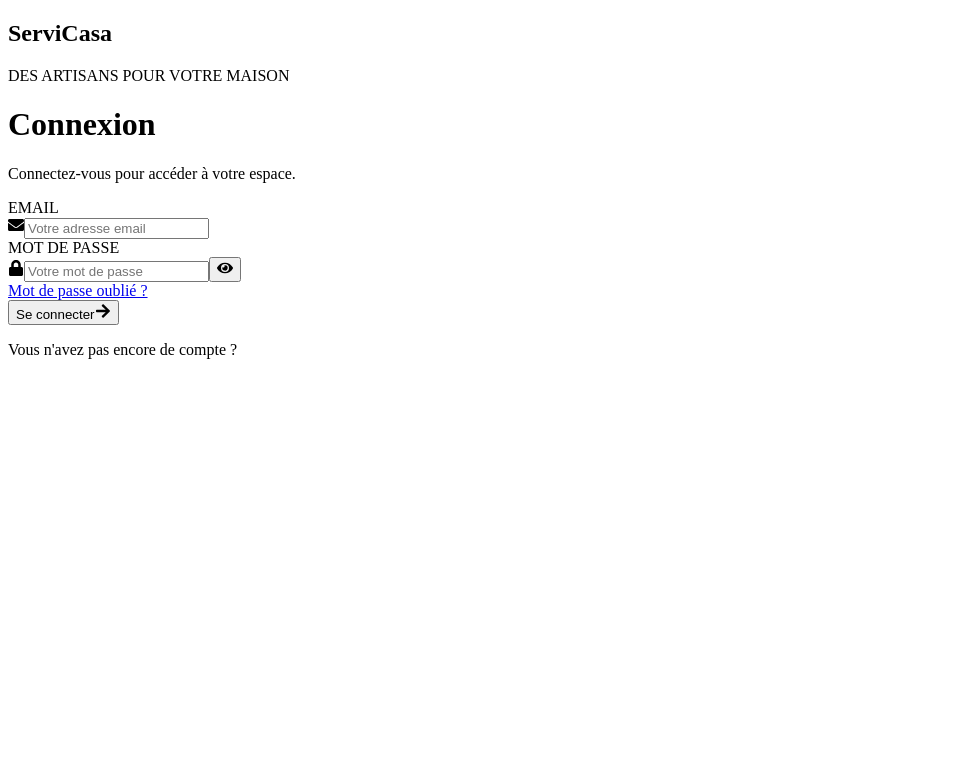
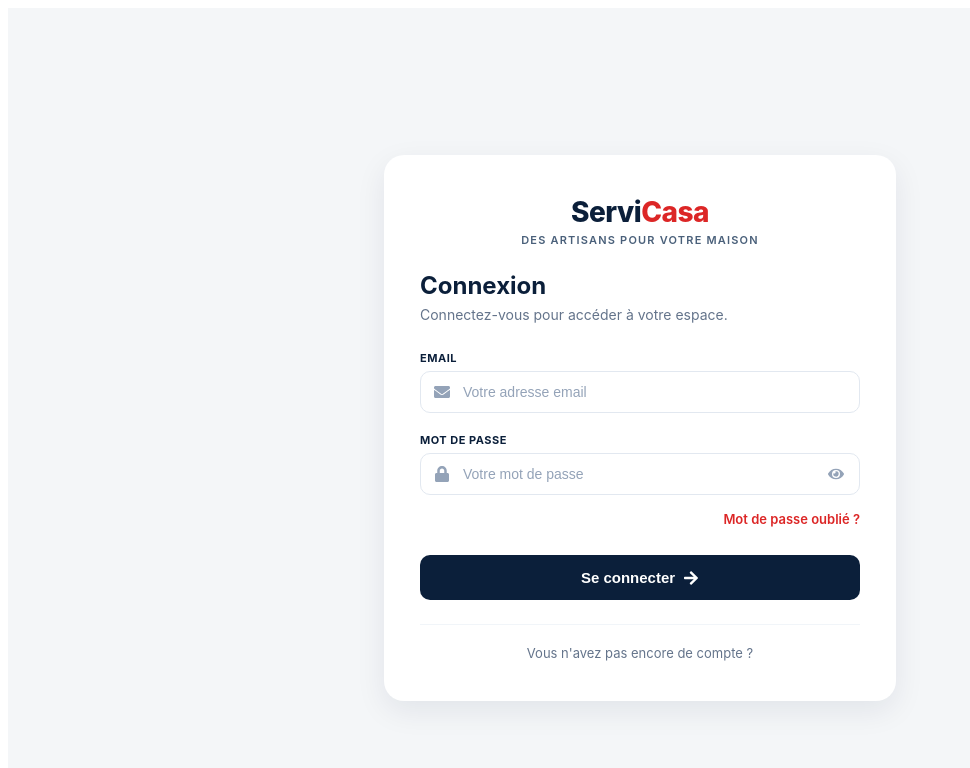
Before and after one commit to HibaHAJAJI/ServiCasa_Frontend, a React (Vite) app: page /login in a window 1280 px wide. Shown: the top 768 px of the page, without its empty margins (0-970 px from the left). Built offline with nearby package versions, Linux system fonts and the light colour scheme.

Commit message:
Add registration selection page with styles and routing

```diff
--- a/src/pages/login/Login.css
+++ b/src/pages/login/Login.css
@@ -0,0 +1,209 @@
+.login-container {
+  display: flex;
+  justify-content: center;
+  align-items: center;
+  min-height: 100vh;
+  background-color: #f4f6f8;
+  font-family: 'Inter', system-ui, -apple-system, sans-serif;
+  padding: 20px;
+}
+
+.login-card {
+  background: #ffffff;
+  width: 100%;
+  max-width: 440px;
+  border-radius: 20px;
+  padding: 40px 36px;
+  box-shadow: 0 10px 30px rgba(11, 31, 58, 0.08);
+}
+
+.login-header {
+  text-align: center;
+  margin-bottom: 24px;
+}
+
+.brand-name {
+  font-size: 28px;
+  font-weight: 800;
+  margin: 0;
+  letter-spacing: -0.5px;
+}
+
+.brand-servi {
+  color: #0B1F3A;
+}
+
+.brand-casa {
+  color: #dc2626;
+}
+
+.brand-subtext {
+  color: #4A607A;
+  font-size: 11px;
+  font-weight: 600;
+  text-transform: uppercase;
+  letter-spacing: 1.2px;
+  margin-top: 4px;
+}
+
+.title-section {
+  margin-bottom: 28px;
+}
+
+.title-section h1 {
+  color: #0B1F3A;
+  font-size: 24px;
+  font-weight: 700;
+  margin: 0 0 6px 0;
+}
+
+.title-section p {
+  color: #64748b;
+  font-size: 14px;
+  margin: 0;
+}
+
+.error-message {
+  background-color: #fef2f2;
+  color: #dc2626;
+  border: 1px solid #fee2e2;
+  padding: 12px;
+  border-radius: 10px;
+  font-size: 13px;
+  margin-bottom: 20px;
+  text-align: center;
+}
+
+.login-form {
+  display: flex;
+  flex-direction: column;
+  gap: 20px;
+}
+
+.form-group {
+  display: flex;
+  flex-direction: column;
+  gap: 6px;
+}
+
+.form-group label {
+  color: #0B1F3A;
+  font-size: 11px;
+  font-weight: 700;
+  letter-spacing: 0.5px;
+}
+
+.input-wrapper {
+  position: relative;
+  display: flex;
+  align-items: center;
+}
+
+.input-icon {
+  position: absolute;
+  left: 14px;
+  color: #94a3b8;
+  pointer-events: none;
+}
+
+.input-wrapper input {
+  width: 100%;
+  padding: 12px 14px 12px 42px;
+  background-color: #ffffff;
+  border: 1.5px solid #e2e8f0;
+  border-radius: 10px;
+  font-size: 14px;
+  color: #0B1F3A;
+  outline: none;
+  transition: all 0.2s ease-in-out;
+}
+
+.input-wrapper input::placeholder {
+  color: #94a3b8;
+}
+
+.input-wrapper input:focus {
+  border-color: #0B1F3A;
+  box-shadow: 0 0 0 3px rgba(11, 31, 58, 0.12);
+}
+
+.toggle-password {
+  position: absolute;
+  right: 12px;
+  background: none;
+  border: none;
+  color: #94a3b8;
+  cursor: pointer;
+  display: flex;
+  align-items: center;
+  justify-content: center;
+  padding: 4px;
+}
+
+.toggle-password:hover {
+  color: #0B1F3A;
+}
+
+.field-error {
+  color: #dc2626;
+  font-size: 12px;
+  margin: 2px 0 0 0;
+}
+
+.form-options {
+  display: flex;
+  justify-content: flex-end;
+  margin-top: -4px;
+}
+
+.forgot-password {
+  color: #dc2626;
+  font-size: 13px;
+  font-weight: 600;
+  text-decoration: none;
+}
+
+.forgot-password:hover {
+  text-decoration: underline;
+}
+
+.submit-btn {
+  display: flex;
+  align-items: center;
+  justify-content: center;
+  gap: 8px;
+  width: 100%;
+  padding: 14px;
+  background-color: #0B1F3A;
+  color: #ffffff;
+  border: none;
+  border-radius: 10px;
+  font-size: 15px;
+  font-weight: 600;
+  cursor: pointer;
+  transition: background-color 0.2s ease-in-out;
+  margin-top: 8px;
+}
+
+.submit-btn:hover {
+  background-color: #15325B;
+}
+
+.submit-btn:disabled {
+  background-color: #cbd5e1;
+  color: #94a3b8;
+  cursor: not-allowed;
+}
+
+.card-footer {
+  margin-top: 24px;
+  text-align: center;
+  border-top: 1px solid #f1f5f9;
+  padding-top: 16px;
+}
+
+.card-footer p {
+  color: #64748b;
+  font-size: 13px;
+  margin: 0;
+}
--- a/src/pages/login/Login.jsx
+++ b/src/pages/login/Login.jsx
@@ -46,11 +46,13 @@
   return (
     <div className="login-container">
       <div className="login-card">
-        <div className="login-header">
-
-          <h2 className="brand-name">ServiCasa</h2>
-          <p className="brand-subtext">DES ARTISANS POUR VOTRE MAISON</p>
-        </div>
+          <div className="login-header">
+            <h2 className="brand-name">
+              <span className="brand-servi">Servi</span>
+              <span className="brand-casa">Casa</span>
+            </h2>
+            <p className="brand-subtext">DES ARTISANS POUR VOTRE MAISON</p>
+          </div>
 
         <div className="title-section">
           <h1>Connexion</h1>
--- /dev/null
+++ b/src/pages/register/RegisterSelection.css
@@ -0,0 +1,156 @@
+.register-container {
+  display: flex;
+  justify-content: center;
+  align-items: center;
+  min-height: 100vh;
+  background-color: #f8fafc;
+  font-family: 'Inter', system-ui, -apple-system, sans-serif;
+  padding: 20px;
+}
+
+.register-card {
+  background: #ffffff;
+  width: 100%;
+  max-width: 680px;
+  border-radius: 20px;
+  padding: 40px 36px;
+  box-shadow: 0 10px 30px rgba(0, 0, 0, 0.04);
+  border: 1px solid #f1f5f9;
+}
+
+.register-header {
+  text-align: center;
+  margin-bottom: 32px;
+}
+
+.register-header h1 {
+  color: #0b1f3a;
+  font-size: 26px;
+  font-weight: 700;
+  margin: 0 0 8px 0;
+}
+
+.register-header p {
+  color: #64748b;
+  font-size: 14px;
+  margin: 0;
+}
+
+.roles-grid {
+  display: grid;
+  grid-template-columns: 1fr 1fr;
+  gap: 20px;
+  margin-bottom: 32px;
+}
+
+@media (max-width: 640px) {
+  .roles-grid {
+    grid-template-columns: 1fr;
+  }
+}
+
+.role-card {
+  background-color: #f8fafc;
+  border: 1px solid #f1f5f9;
+  border-radius: 16px;
+  padding: 24px 20px;
+  display: flex;
+  flex-direction: column;
+  align-items: flex-start;
+  transition: all 0.2s ease-in-out;
+}
+
+.role-card:hover {
+  border-color: #cbd5e1;
+  box-shadow: 0 4px 12px rgba(0, 0, 0, 0.03);
+}
+
+.role-icon-wrapper {
+  width: 44px;
+  height: 44px;
+  background-color: #ffffff;
+  border-radius: 10px;
+  display: flex;
+  align-items: center;
+  justify-content: center;
+  margin-bottom: 16px;
+  box-shadow: 0 2px 6px rgba(0, 0, 0, 0.04);
+  color: #0b1f3a;
+}
+
+.role-badge {
+  font-size: 11px;
+  font-weight: 600;
+  padding: 4px 10px;
+  border-radius: 20px;
+  margin-bottom: 10px;
+}
+
+.badge-client {
+  background-color: #e0e7ff;
+  color: #3730a3;
+}
+
+.badge-artisan {
+  background-color: #fef3c7;
+  color: #92400e;
+}
+
+.role-title {
+  color: #0b1f3a;
+  font-size: 20px;
+  font-weight: 700;
+  margin: 0 0 8px 0;
+}
+
+.role-description {
+  color: #64748b;
+  font-size: 13px;
+  line-height: 1.5;
+  margin: 0 0 20px 0;
+  flex-grow: 1;
+}
+
+.role-btn {
+  width: 100%;
+  padding: 10px 14px;
+  background-color: #ffffff;
+  color: #0b1f3a;
+  border: 1px solid #e2e8f0;
+  border-radius: 8px;
+  font-size: 13px;
+  font-weight: 600;
+  cursor: pointer;
+  display: flex;
+  align-items: center;
+  justify-content: center;
+  gap: 6px;
+  transition: all 0.2s ease-in-out;
+}
+
+.role-btn:hover {
+  background-color: #f1f5f9;
+  border-color: #cbd5e1;
+}
+
+.card-footer {
+  text-align: center;
+  border-top: 1px solid #f1f5f9;
+  padding-top: 20px;
+}
+
+.card-footer p {
+  color: #64748b;
+  font-size: 13px;
+  margin: 0;
+}
+
+.card-footer a {
+  color: #2563eb;
+  font-weight: 600;
+  text-decoration: none;
+}
+
+.card-footer a:hover {
+  text-decoration: underline;
+}
--- /dev/null
+++ b/src/pages/register/RegisterSelection.jsx
@@ -0,0 +1,64 @@
+import { FaUser, FaBriefcase, FaChevronRight } from 'react-icons/fa';
+import { useNavigate } from 'react-router-dom';
+import './RegisterSelection.css';
+
+const RegisterSelection = () => {
+  const navigate = useNavigate();
+
+  return (
+    <div className="register-container">
+      <div className="register-card">
+        <div className="register-header">
+          <h1>Créer un compte</h1>
+          <p>Comment souhaitez-vous utiliser ServiCasa ?</p>
+        </div>
+
+        <div className="roles-grid">
+          <div className="role-card">
+            <div className="role-icon-wrapper">
+              <FaUser className="role-icon" size={20} />
+            </div>
+            <span className="role-badge badge-client">Particulier</span>
+            <h2 className="role-title">Client</h2>
+            <p className="role-description">
+              Je cherche un artisan pour mes travaux et services à domicile.
+            </p>
+            <button
+              className="role-btn"
+              onClick={() => navigate('/register/client')}
+            >
+              <span>Créer un compte Client</span>
+              <FaChevronRight size={14} />
+            </button>
+          </div>
+
+          <div className="role-card">
+            <div className="role-icon-wrapper">
+              <FaBriefcase className="role-icon" size={20} />
+            </div>
+            <span className="role-badge badge-artisan">Professionnel certifié</span>
+            <h2 className="role-title">Artisan</h2>
+            <p className="role-description">
+              Je propose mes services professionnels aux particuliers.
+            </p>
+            <button
+              className="role-btn"
+              onClick={() => navigate('/register/artisan')}
+            >
+              <span>Devenir Artisan</span>
+              <FaChevronRight size={14} />
+            </button>
+          </div>
+        </div>
+
+        <div className="card-footer">
+          <p>
+            Déjà un compte ? <a href="/login">Se connecter</a>
+          </p>
+        </div>
+      </div>
+    </div>
+  );
+};
+
+export default RegisterSelection;
--- a/src/routes/AppRoute.jsx
+++ b/src/routes/AppRoute.jsx
@@ -1,13 +1,28 @@
 import { Routes, Route, Navigate } from 'react-router-dom';
 import Login from '../pages/login/Login';
+import RegisterSelection from '../pages/register/RegisterSelection';
+
+const RegisterClient = () => (
+  <div style={{ padding: '40px', textAlign: 'center' }}>
+    Formulaire d'inscription Client
+  </div>
+);
+
+const RegisterArtisan = () => (
+  <div style={{ padding: '40px', textAlign: 'center' }}>
+    Formulaire d'inscription Artisan
+  </div>
+);
 
 const AppRoutes = () => {
   return (
     <Routes>
+      <Route path="/" element={<Navigate to="/login" replace />} />
 
       <Route path="/login" element={<Login />} />
-
-      <Route path="/" element={<Navigate to="/login" replace />} />
+      <Route path="/register" element={<RegisterSelection />} />
+      <Route path="/register/client" element={<RegisterClient />} />
+      <Route path="/register/artisan" element={<RegisterArtisan />} />
 
       <Route path="*" element={<Navigate to="/login" replace />} />
     </Routes>
```
